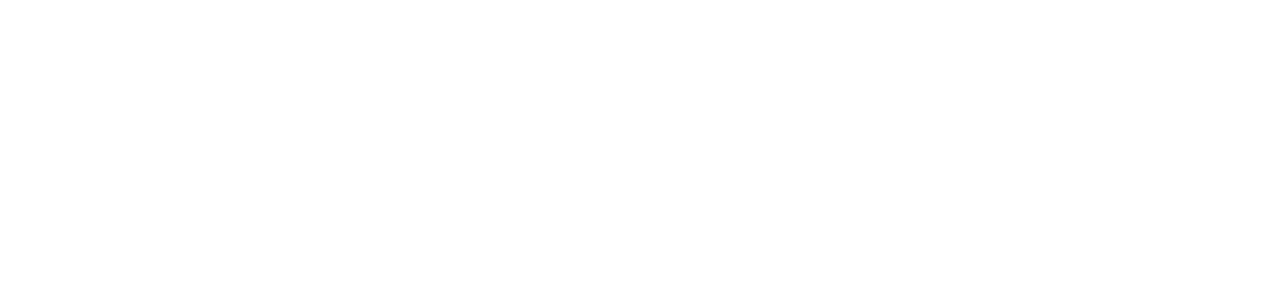
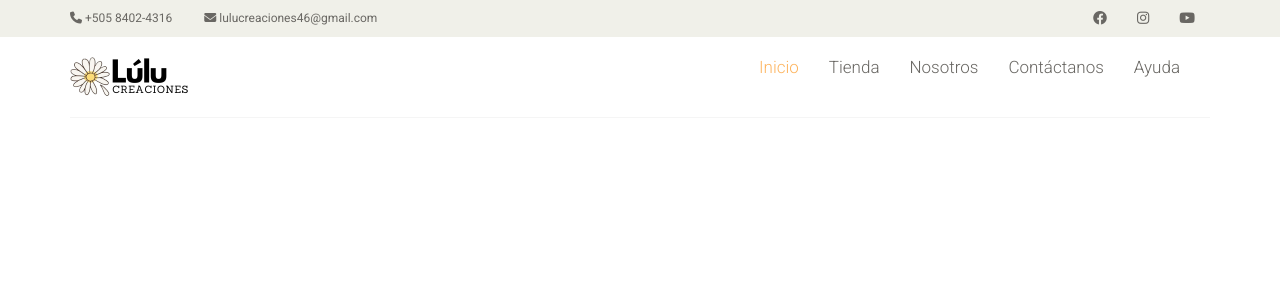
Before and after one commit to haywill20/lulu-creaciones, a React (Create React App) app in the folder frontend/: page /shop in a window 1280 px wide. Before the commit this address had no page. Shown: the top 300 px of the page. Built offline with nearby package versions, Linux system fonts and the light colour scheme.

Commit message:
se creó el componente ShopPage.js

```diff
--- a/frontend/src/App.js
+++ b/frontend/src/App.js
@@ -1,6 +1,7 @@
 import "./App.css";
 import { BrowserRouter, Routes, Route } from "react-router-dom";
-import Home from "./components/pages/Home/Home";
+import HomePage from "./components/pages/Home/HomePage";
+import ShopPage from "./components/pages/Shop/ShopPage";
 
 function App() {
   return (
@@ -8,7 +9,8 @@
       <div className="App">
         <BrowserRouter>
           <Routes>
-            <Route path="/" element={<Home />} />
+            <Route path="/" element={<HomePage />} />
+            <Route path="/shop" element={<ShopPage />} />
           </Routes>
         </BrowserRouter>
       </div>
--- a/frontend/src/components/common/Header.js
+++ b/frontend/src/components/common/Header.js
@@ -1,4 +1,5 @@
 import React, { useState } from "react";
+import { Link } from "react-router-dom";
 import Logo from "../../assets/images/home/logo.png";
 
 const Header = () => {
@@ -35,14 +36,7 @@
                       </a>
                     </li>
                     <li className="dropdown">
-                      <a href="#">
-                        Tienda<i className="fa fa-angle-down"></i>
-                      </a>
-                      <ul role="menu" className="sub-menu">
-                        <li>
-                          <a href="shop.html">Productos</a>
-                        </li>
-                      </ul>
+                      <Link to="/shop">Tienda</Link>
                     </li>
                     <li className="dropdown">
                       <a href="404.html">Nosotros</a>
--- /dev/null
+++ b/frontend/src/components/pages/Shop/ShopPage.js
@@ -0,0 +1,14 @@
+import React from "react";
+import Header from "../../common/Header";
+import TopBar from "../../common/TopBar";
+
+const ShopPage = () => {
+  return (
+    <>
+      <TopBar />
+      <Header />
+    </>
+  );
+};
+
+export default ShopPage;
```
